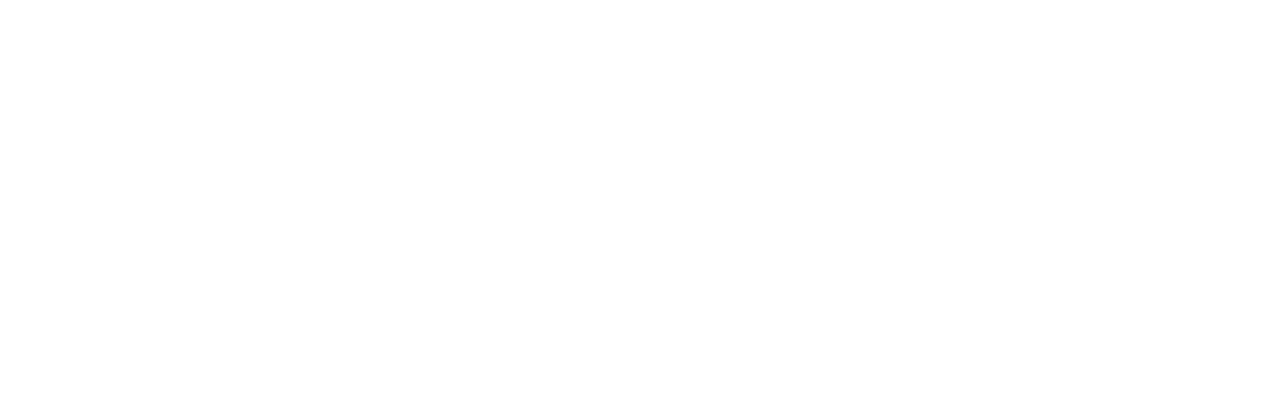
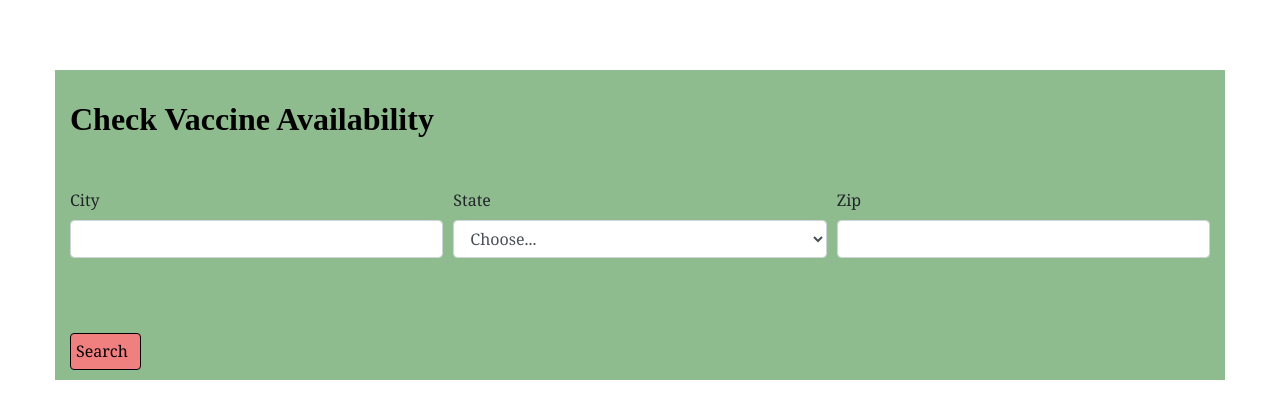
Before and after one commit to Apurva1312/Piktale_Demo, a React (Create React App) app: page / in a window 1280 px wide. Shown: the part 636-1054 px from the top of the page. Built offline with nearby package versions, Linux system fonts and the light colour scheme.

Commit message:
Update Header.js

```diff
--- a/src/MyComponents/Header.js
+++ b/src/MyComponents/Header.js
@@ -1,12 +1,13 @@
 import React from 'react'
 import { Carousel } from 'react-bootstrap';
 import './Header.css'
-
-
-function Header() {
+import { Button , Col, Form } from 'react-bootstrap';
+import {IndianStates} from '../utils/dataHelpers';
+import './MainPage.css'
+ function Header() {
   return (
-  <div className="header">
-    <div ClassName="carousel-effect">
+    <div ClassName="header">
+        <div ClassName="carousel-effect">
   <Carousel>
   <Carousel.Item>
     <img
@@ -32,8 +33,40 @@
     />
   </Carousel.Item>
 </Carousel>
+
+<div className = "container">
+       <h2>Check Vaccine Availability</h2>
+      <Form>
+      <Form.Row>
+      <Form.Group as={Col} controlId="formGridCity">
+      <Form.Label>City</Form.Label>
+      <Form.Control />
+      </Form.Group>
+      <Form.Group as={Col} controlId="formGridState">
+      <Form.Label>State</Form.Label>
+      <Form.Control as="select" defaultValue="Choose...">
+      <option>Choose...</option>
+      {
+          IndianStates.map(state=>{
+            return <Form.Control as="option" value={state}>{state}</Form.Control>
+        })
+    }
+    </Form.Control>
+    </Form.Group>
+    <Form.Group as={Col} controlId="formGridZip">
+    <Form.Label>Zip</Form.Label>
+    <Form.Control />
+    </Form.Group>
+    </Form.Row>
+    <Button variant="primary" type="submit">
+    Search
+    </Button>
+    </Form>
+    </div>
+
+
 </div>
-    </div>
+</div>
   )
 }
 export default Header
```
